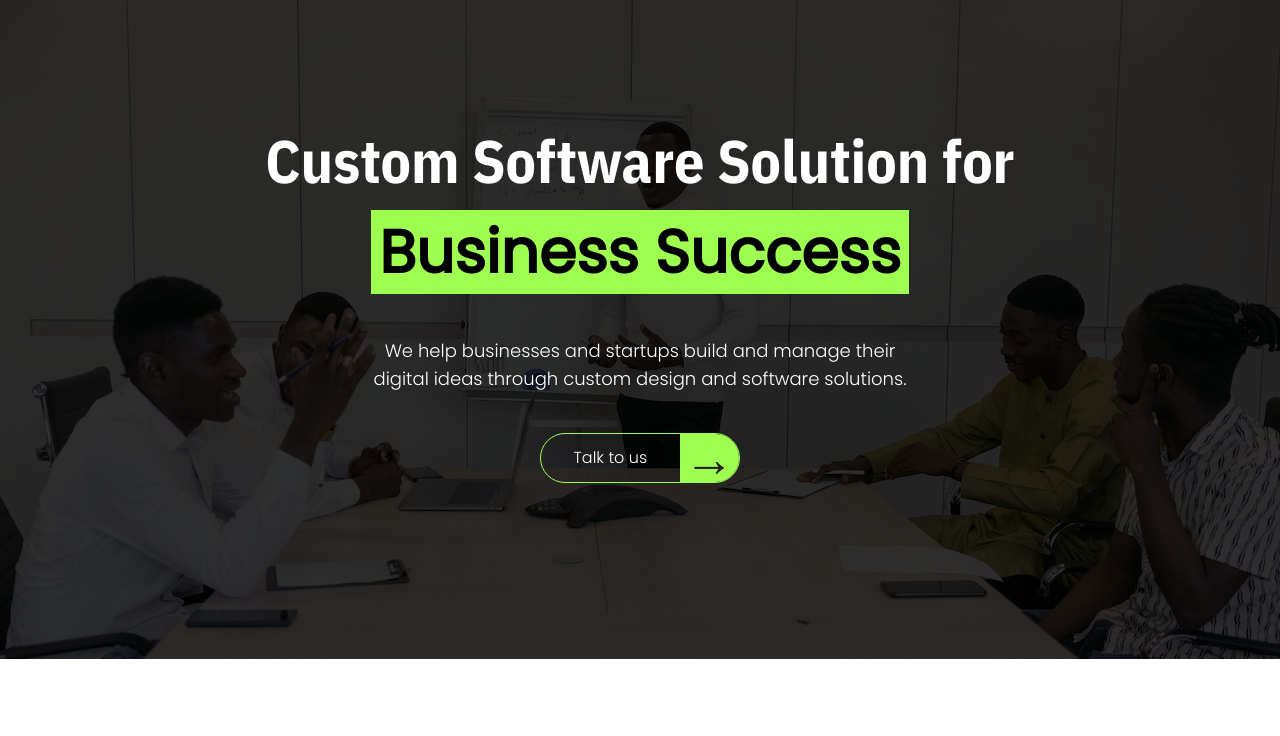
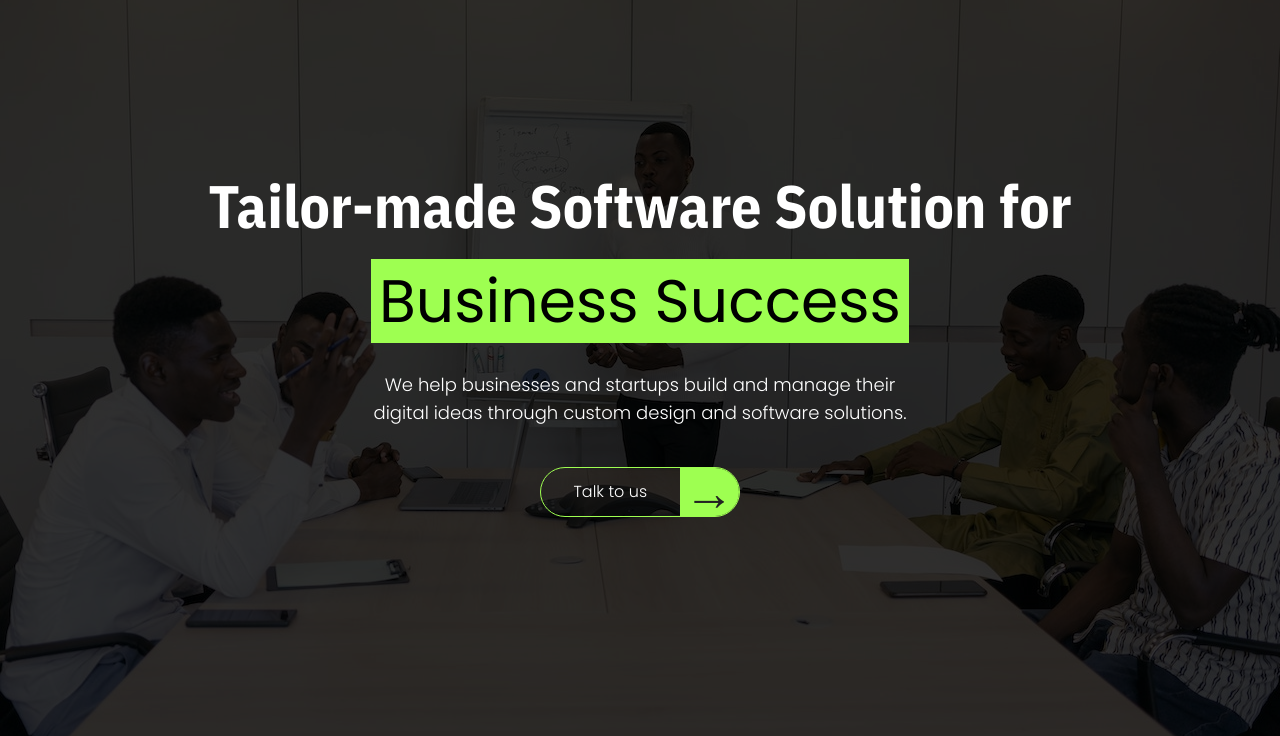
Before and after one commit to Duowork/duowork.github.io, an Astro site: page / in a window 1280 px wide. Shown: the part 61-797 px from the top of the page. Built offline with nearby package versions, Linux system fonts and the light colour scheme; Astro itself is replaced by a stand-in of ours.

Commit message:
Modified

```diff
--- a/src/components/home/HeroSection.astro
+++ b/src/components/home/HeroSection.astro
@@ -2,24 +2,30 @@
 
 ---
 
-<section id="hero-section" class="h-[40rem] md:h-[50rem] lg:h-[45rem]">
+<section id="hero-section" class="h-[40rem] md:h-[50rem] lg:h-[100vh]">
   <div id="overlay" class="!h-full">
-        <div id="hero-container" class="flex flex-col item-center justify-center h-full">
+    <div
+      id="hero-container"
+      class="flex flex-col item-center justify-center h-full"
+    >
+        <div class="w-full text-2xl md:text-4xl lg:text-6xl text-center">
             <h1
             id="hero-title"
-                class="text-white text-2xl md:text-4xl lg:text-6xl text-center font-bold w-3/4 self-center"
+            class="text-white text-center font-bold self-center mb-3 md:mb-5"
             >
-                Custom Software Solution for
+            Tailor-made Software Solution for
+            </h1>
             <span class="custom-bg-green-accent text-black px-2">
             Business Success
             </span>
-            </h1>
+        </div>
 
-            <p id="hero-description"
+      <p
+        id="hero-description"
         class="text-white text-center mt-10 self-center text-lg px-[2.25rem] sm:px-0 font-light max-w-[35rem] sm:w-1/2"
       >
-                We help businesses and startups build and manage their digital
-                ideas through custom design and software solutions.
+        We help businesses and startups build and manage their digital ideas
+        through custom design and software solutions.
       </p>
 
       <a
@@ -29,9 +35,7 @@
         title="Get started"
         type="button"
       >
-                <span id="button-text" class="text-center">
-                Talk to us
-                </span>{" "}
+        <span id="button-text" class="text-center"> Talk to us </span>{" "}
         <span
           id="right-arrow"
           class="text-center rounded-tr-xl rounded-br-xl"
```
Lines whose indentation alone changed are shown as unchanged.
